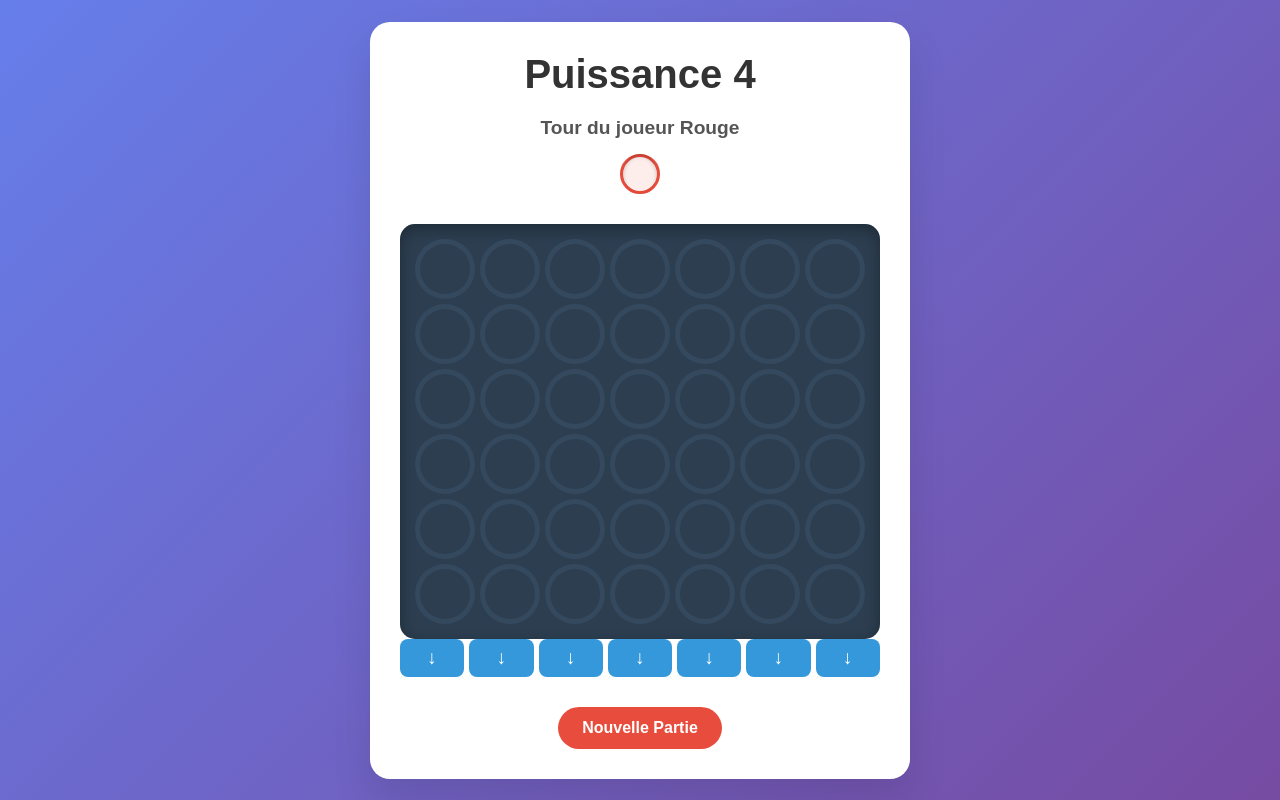
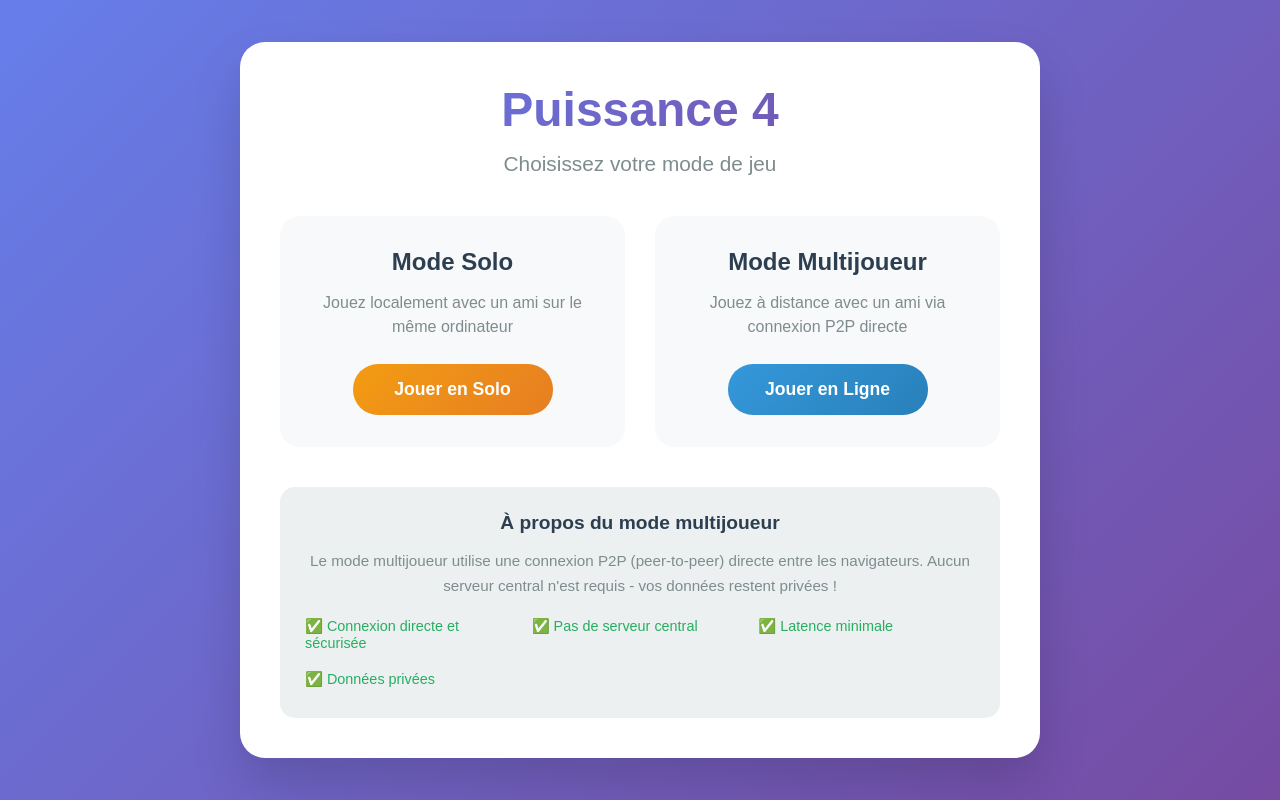
Before and after one commit to SergeWesley/connectFour, a React app: page / in a window 1280 px wide. Built offline with nearby package versions, Linux system fonts and the light colour scheme.

Commit message:
Update App.js to use MainMenu with P2P support
cgen-e03eb7493f4a485789f795cc7d19bff3

```diff
--- a/src/App.js
+++ b/src/App.js
@@ -1,11 +1,13 @@
 import React from "react";
-import ConnectFour from "./components/ConnectFour";
+import MainMenu from "./components/MainMenu";
 import "./styles/ConnectFour.css";
+import "./styles/P2PGame.css";
+import "./styles/MainMenu.css";
 
 function App() {
   return (
     <div>
-      <ConnectFour />
+      <MainMenu />
     </div>
   );
 }
```
